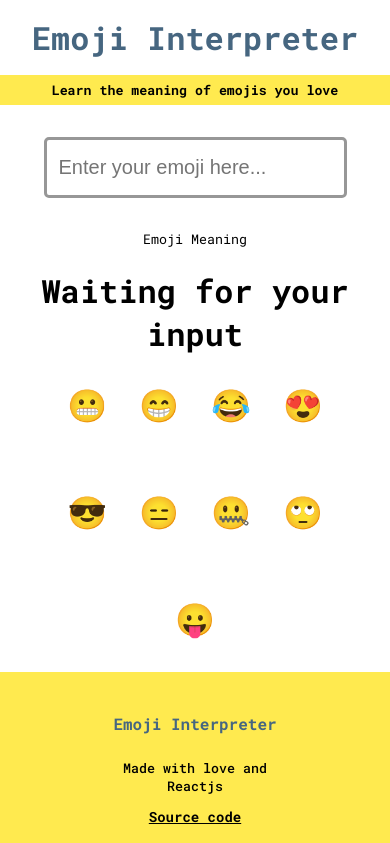
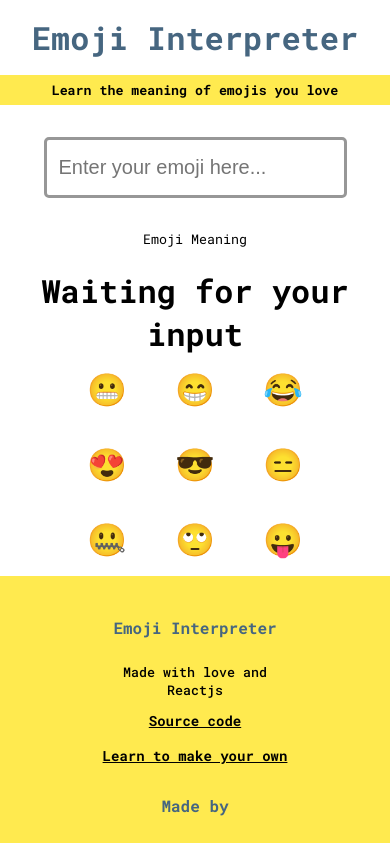
Before and after one commit to FarhanMobashir/emoji-interpreter, a React (Create React App) app: page / in a window 390 px wide. Shown: the top 843 px of the page. Built offline with nearby package versions, Linux system fonts and the light colour scheme.

Commit message:
fixes css

```diff
--- a/src/App.css
+++ b/src/App.css
@@ -85,7 +85,7 @@
 }
 
 .emoji {
-  font-size: var(--font-size-3xl);
+  font-size: var(--font-size-4xl);
   margin: var(--spacing-07) var(--spacing-05);
   cursor: pointer;
 }
@@ -143,6 +143,12 @@
     text-align: center;
   }
 
+  .emoji {
+  font-size: var(--font-size-3xl);
+  margin: var(--spacing-05) var(--spacing-06);
+  cursor: pointer;
+}
+
   .emoji-container {
   display: flex;
   justify-content: center;
```
